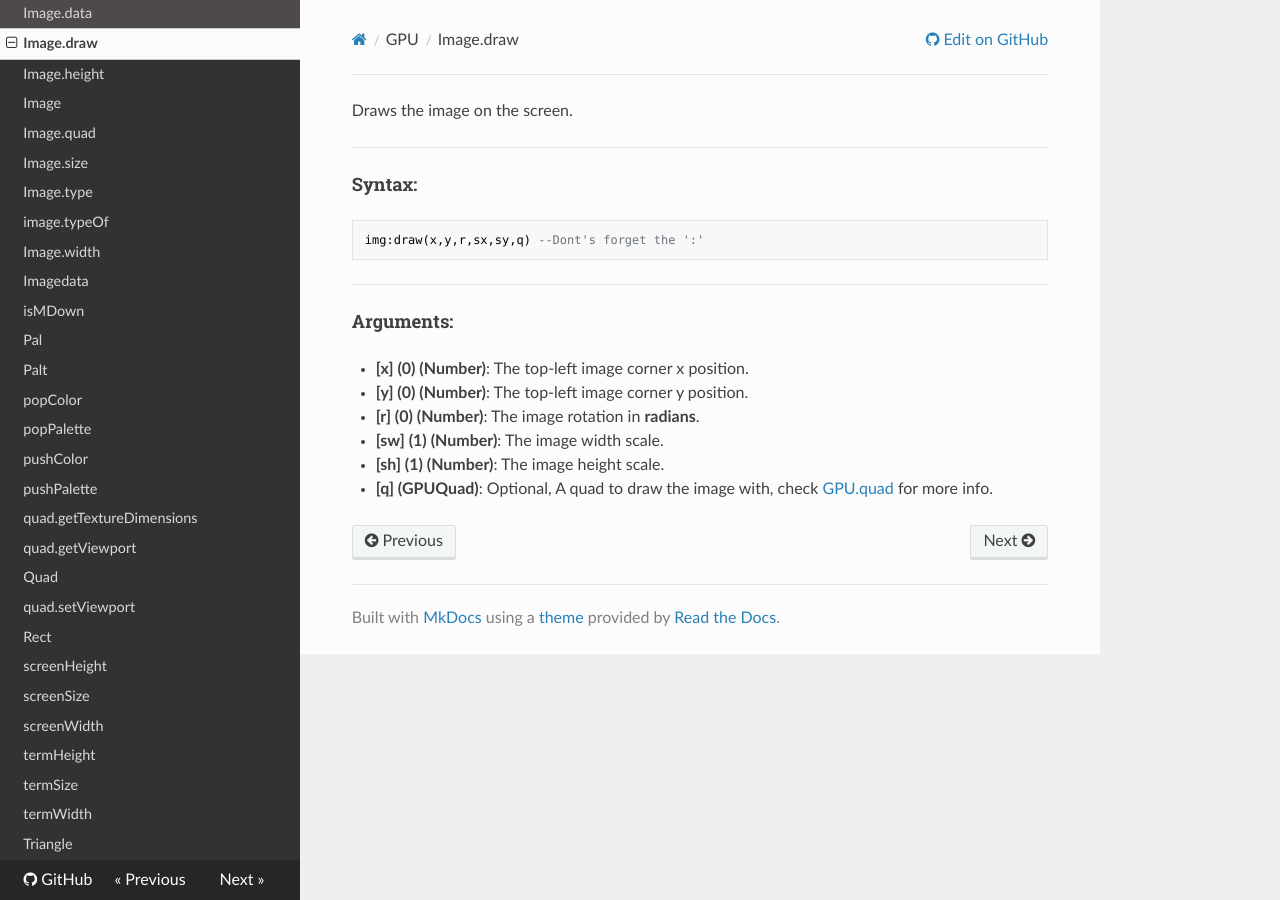
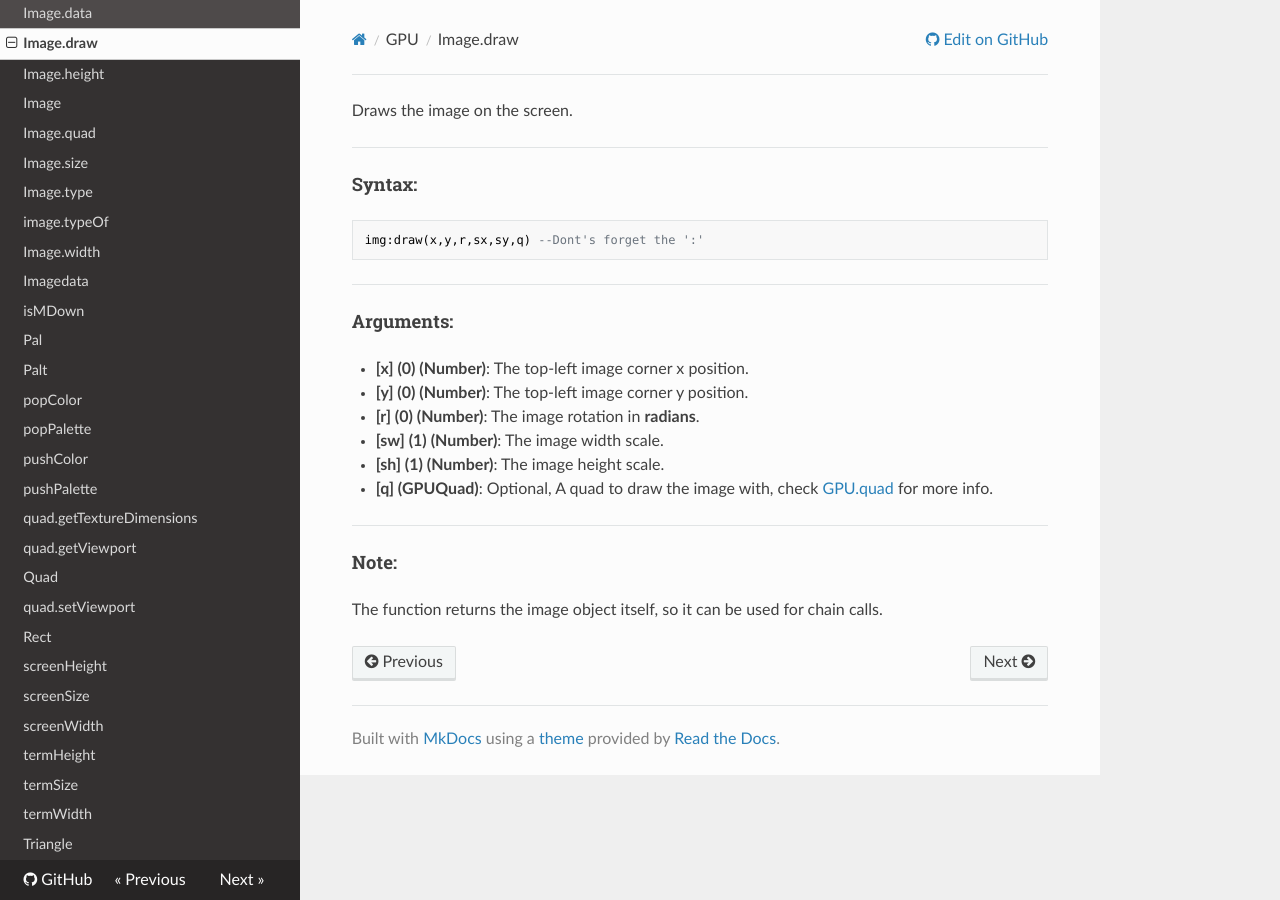
Before and after one commit to LIKO-12/LIKO-12, an MkDocs documentation site: the page built from Docs/GPU/image.draw.md, in a window 1280 px wide. Built offline with MkDocs 1.6.1, drawn with Linux system fonts in a browser that asks for light colours; nearby versions of some CDN libraries.

Commit message:
Added a note

```diff
--- a/Docs/GPU/image.draw.md
+++ b/Docs/GPU/image.draw.md
@@ -17,3 +17,9 @@ img:draw(x,y,r,sx,sy,q) --Dont's forget the ':'
 * **[sw] (1) (Number)**: The image width scale.
 * **[sh] (1) (Number)**: The image height scale.
 * **[q] (GPUQuad)**: Optional, A quad to draw the image with, check [GPU.quad](quad.md) for more info.
+
+---
+
+#### Note:
+
+The function returns the image object itself, so it can be used for chain calls.
```
